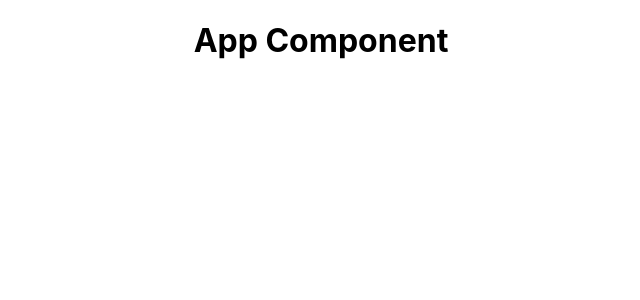
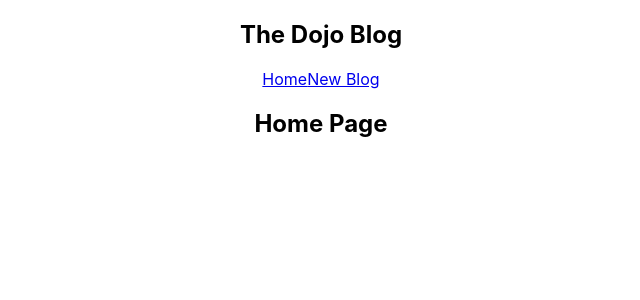
Before and after one commit to JonathanABarnett/NetNinjaDojoBlog, a React (Create React App) app: page / in a window 1280 px wide. Shown: the top 300 px of the page, without its empty margins (319-959 px from the left). Built offline with nearby package versions, Linux system fonts and the light colour scheme.

Commit message:
Lesson 5 - Multiple Components

```diff
--- a/src/App.js
+++ b/src/App.js
@@ -1,9 +1,30 @@
 import "./App.css";
+import Navbar from "./Navbar";
+import Home from "./Home";
 
 function App() {
+  const title = "Welcome to the new blog";
+  const likes = 50;
+  const person = { name: "JB", age: 33 };
+  const link = "https://www.google.com";
+
   return (
     <div className="App">
-      <h1>App Component</h1>
+      {/* Using { }, JSX knows it's dynamic value (variable)
+      <h1>{title}</h1>
+      <p>Like {likes} times </p>
+      Cannot use object variables
+      <p>{person}</p>
+      <p>{Math.floor(Math.random() * 10)}</p>
+      <a href={link}>Going to Google</a>
+      */}
+
+      {/* Import Component */}
+      <Navbar />
+
+      <div className="content">
+        <Home />
+      </div>
     </div>
   );
 }
--- /dev/null
+++ b/src/Home.js
@@ -0,0 +1,9 @@
+const Home = () => {
+  return (
+    <div className="home">
+      <h2>Home Page</h2>
+    </div>
+  );
+};
+
+export default Home;
--- /dev/null
+++ b/src/Navbar.js
@@ -0,0 +1,13 @@
+const Navbar = () => {
+    return (
+        <nav className="navbar">
+            <h1>The Dojo Blog</h1>
+            <div className="links">
+                <a href="/">Home</a>
+                <a href="/create">New Blog</a>
+            </div>
+        </nav>
+     );
+}
+
+export default Navbar;
```
Also changed, not shown: 1 other file (tests, documents, lock files or other folders).
